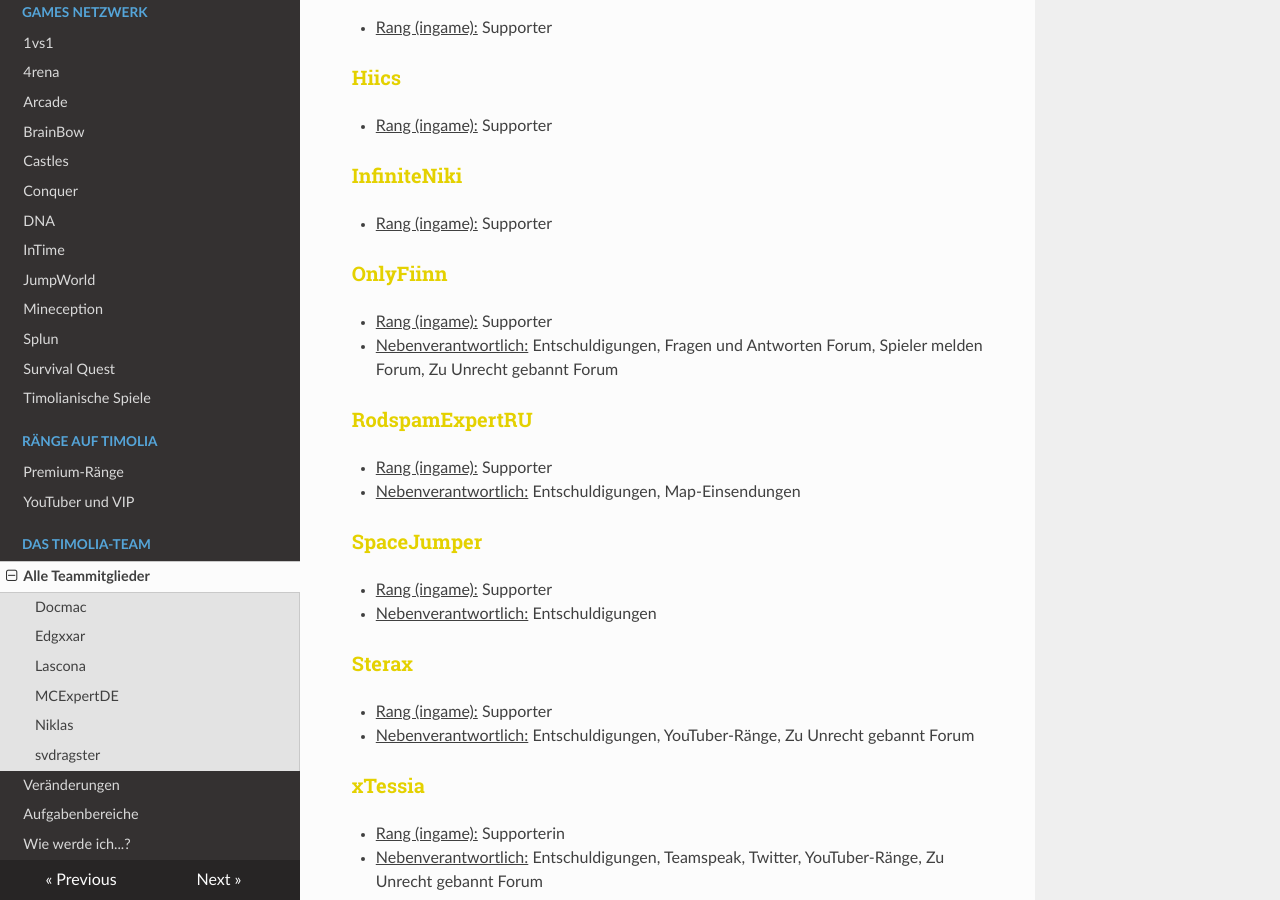
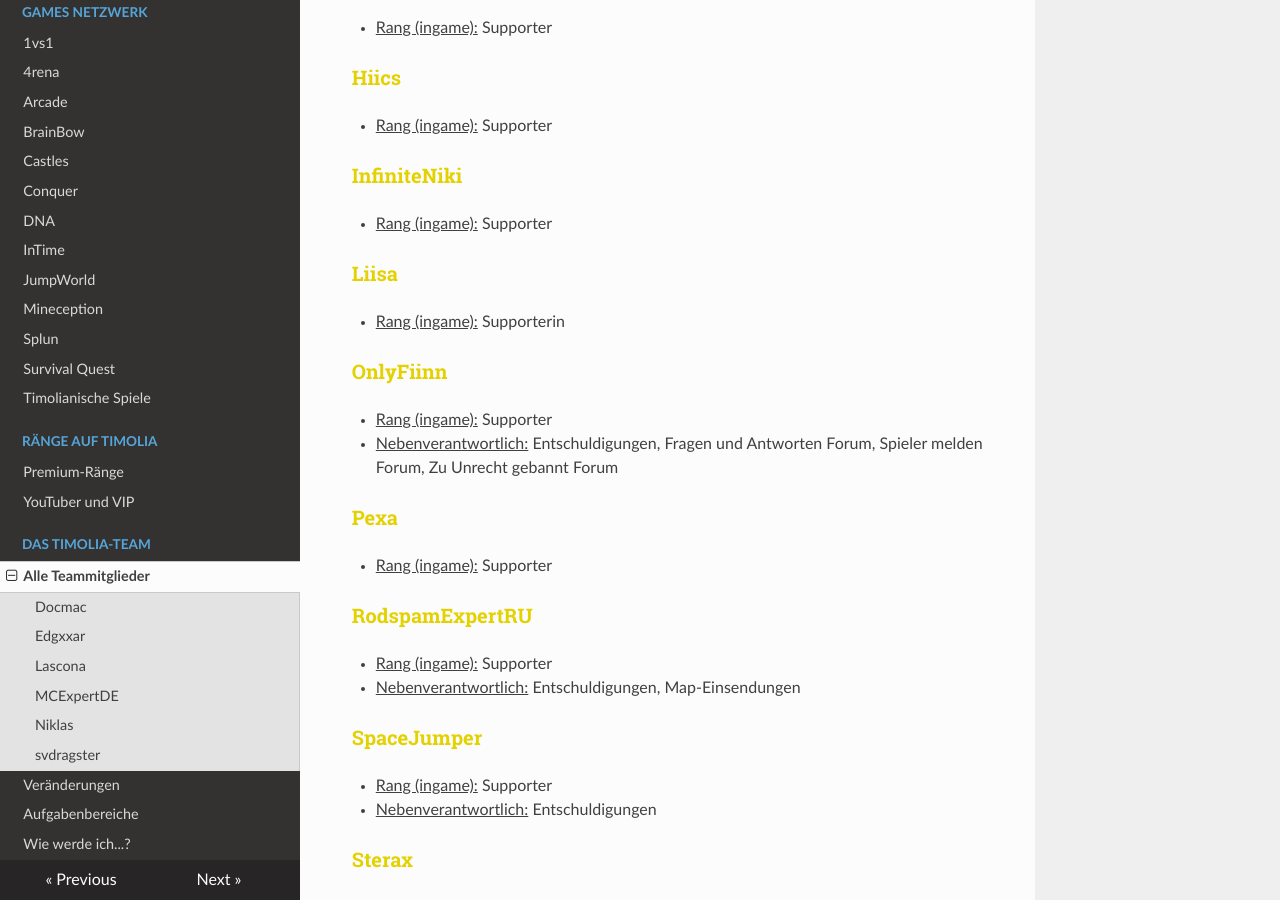
Before and after one commit to TimoliaDE/HowTo, an MkDocs documentation site: the page built from docs/team/members.md, in a window 1280 px wide and 900 px high, scrolled down 4811 px. Built offline with MkDocs 1.6.1, drawn with Linux system fonts in a browser that asks for light colours; nearby versions of some CDN libraries; old or Windows-style settings are respelled for this version of MkDocs.

Commit message:
Update members.md

```diff
--- a/docs/team/members.md
+++ b/docs/team/members.md
@@ -154,9 +154,15 @@ Sie stehen für alle grundlegenden Fragen und Reports zur Verfügung und sind di
 ### <strong><span style="color:#E4D100">InfiniteNiki</span></strong>
 - <u>Rang (ingame):</u> Supporter
 
+### <strong><span style="color:#E4D100">Liisa</span></strong>
+- <u>Rang (ingame):</u> Supporterin
+
 ### <strong><span style="color:#E4D100">OnlyFiinn</span></strong>
 - <u>Rang (ingame):</u> Supporter
 - <u>Nebenverantwortlich:</u> Entschuldigungen, Fragen und Antworten Forum, Spieler melden Forum, Zu Unrecht gebannt Forum
+
+### <strong><span style="color:#E4D100">Pexa</span></strong>
+- <u>Rang (ingame):</u> Supporter
 
 ### <strong><span style="color:#E4D100">RodspamExpertRU</span></strong>
 - <u>Rang (ingame):</u> Supporter
```
